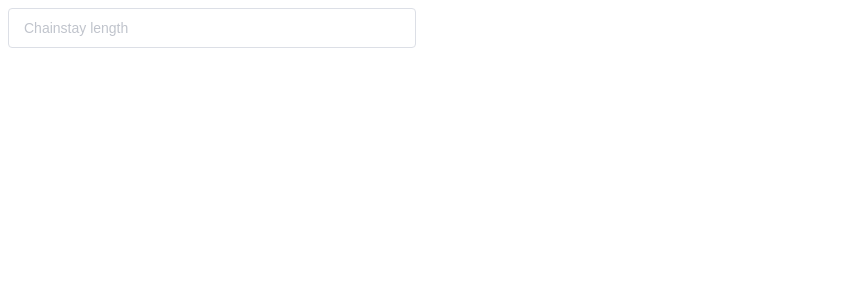
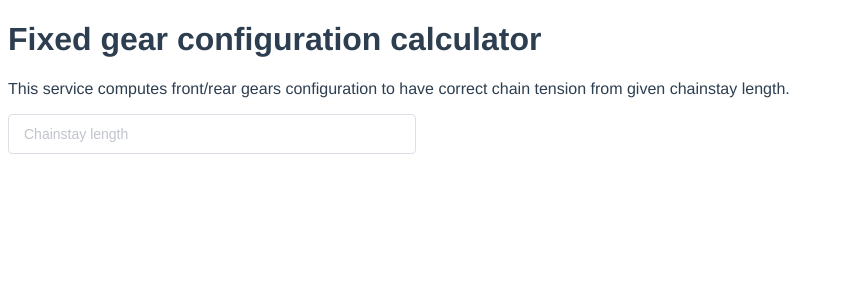
Before and after one commit to alexbonhomme/fixed-gear-ratio-finder, a Vue app: page / in a window 1280 px wide. Shown: the top 300 px of the page, without its empty margins (0-844 px from the left). Built offline with nearby package versions, Linux system fonts and the light colour scheme.

Commit message:
feat: adds title and explanations

```diff
--- a/src/App.vue
+++ b/src/App.vue
@@ -1,5 +1,8 @@
 <template>
   <div id="app">
+    <h1>Fixed gear configuration calculator</h1>
+    <p>This service computes front/rear gears configuration to have correct chain tension from given chainstay length.</p>
+
     <calculator />
   </div>
 </template>
```
